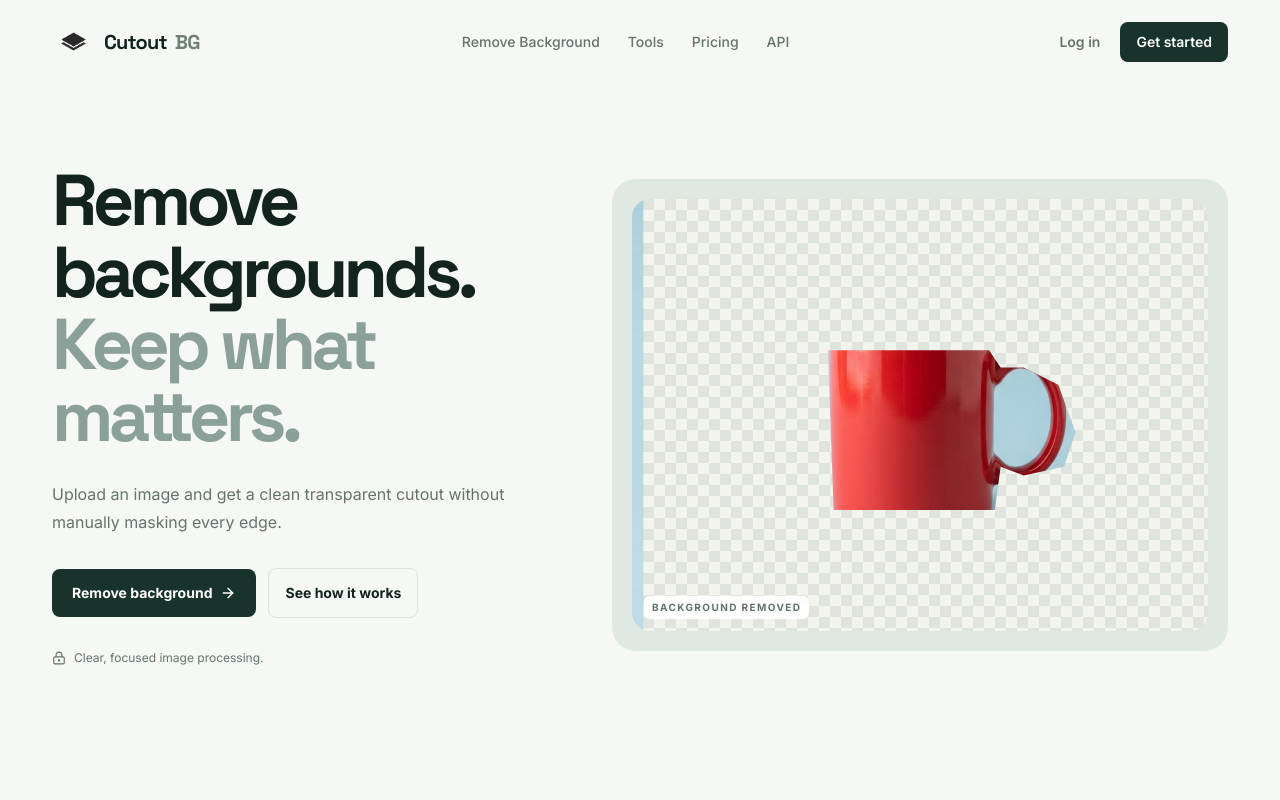
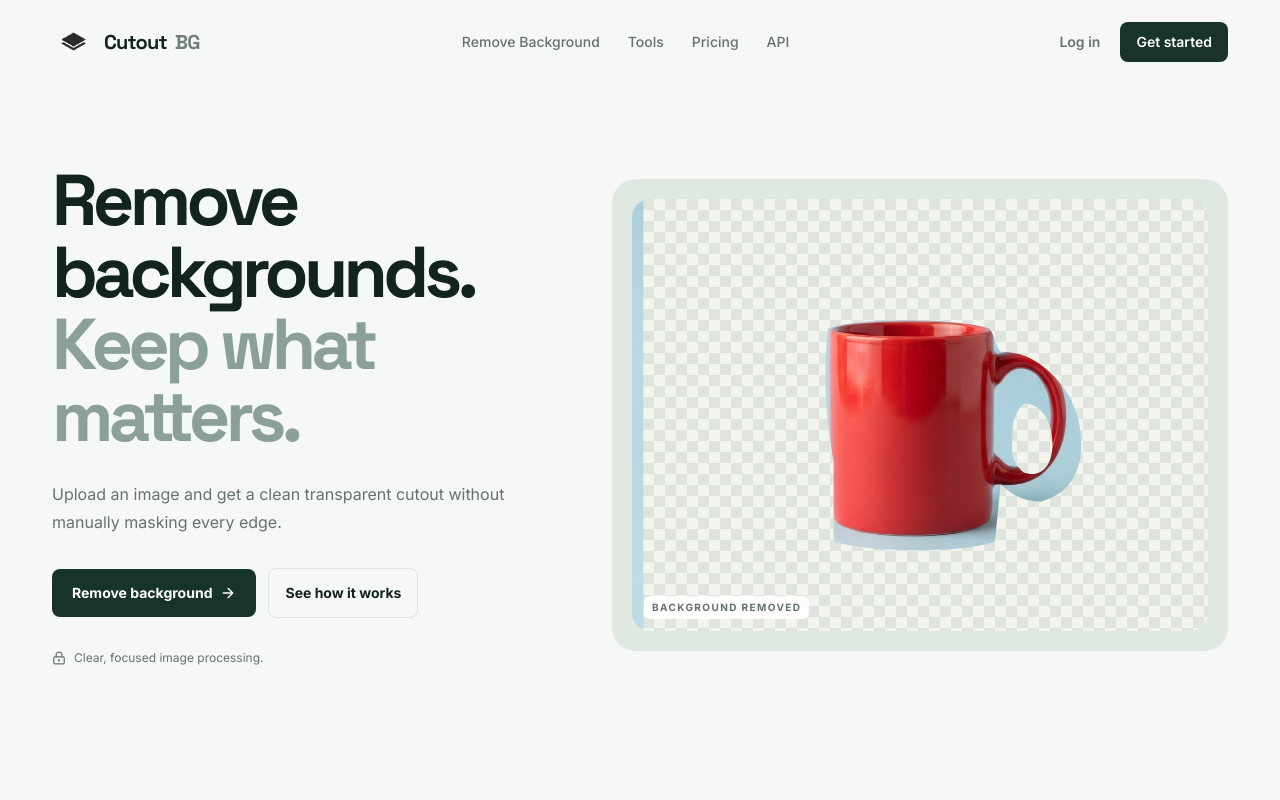
Before and after one commit to Moise-Kobokiba/cutoutbg, a Next.js app: page / in a window 1280 px wide. Shown: the top 800 px of the page. Built offline with nearby package versions, Linux system fonts and the light colour scheme.

Commit message:
phase 2c.2: refine cutout demo mask

```diff
--- a/components/removal-demo.tsx
+++ b/components/removal-demo.tsx
@@ -4,12 +4,33 @@ import { useState } from "react"
 
 export function RemovalDemo() {
   const [paused, setPaused] = useState(false)
-  return <button type="button" aria-label={paused ? "Play background removal demonstration" : "Pause background removal demonstration"} aria-pressed={paused} onClick={() => setPaused((value) => !value)} className={`relative block w-full overflow-hidden rounded-[24px] bg-[#dfe9e2] p-3 text-left sm:p-5 ${paused ? "[&_.removal-background]:[animation-play-state:paused]" : ""}`}>
+
+  return (
+    <button
+      type="button"
+      aria-label={paused ? "Play background removal demonstration" : "Pause background removal demonstration"}
+      aria-pressed={paused}
+      onClick={() => setPaused((value) => !value)}
+      className={`relative block w-full overflow-hidden rounded-[24px] bg-[#dfe9e2] p-3 text-left sm:p-5 ${paused ? "[&_.removal-background]:[animation-play-state:paused]" : ""}`}
+    >
       <span className="sr-only">A background is removed while the subject remains over a transparent checkerboard.</span>
       <span className="checkerboard relative block aspect-square overflow-hidden rounded-[18px] sm:aspect-[4/3]">
         <img src="/demo-subject.png" alt="" className="removal-background absolute inset-0 size-full object-cover" />
-      <img src="/demo-subject.png" alt="" aria-hidden="true" className="absolute inset-0 size-full object-cover [clip-path:polygon(34%_35%,62%_35%,64%_39%,68%_39%,74%_43%,77%_54%,75%_62%,68%_64%,64%_62%,63%_72%,35%_72%)]" />
+        <svg viewBox="0 0 100 100" preserveAspectRatio="xMidYMid slice" className="absolute inset-0 size-full" aria-hidden="true">
+          <defs>
+            <mask id="cutout-subject-mask" maskUnits="userSpaceOnUse" x="0" y="0" width="100" height="100">
+              <rect width="100" height="100" fill="black" />
+              <path
+                fill="white"
+                fillRule="evenodd"
+                d="M34 35 C39 33 56 33 62 35 C63 36 63 38 64 39 C67 39 70 40 73 43 C76 46 78 50 78 55 C78 61 75 64 71 65 C68 65 66 64 64 62 L63 72 C57 74 42 74 35 72 L35 58 C34 53 33 45 34 35 Z M68 48 C71 48 73 51 73 55 C73 59 71 61 68 60 C67 59 66 58 66 56 C66 52 66 50 68 48 Z"
+              />
+            </mask>
+          </defs>
+          <image href="/demo-subject.png" width="100" height="100" preserveAspectRatio="xMidYMid slice" mask="url(#cutout-subject-mask)" />
+        </svg>
         <span className="absolute bottom-3 left-3 rounded-md bg-white/90 px-2 py-1 text-[10px] font-bold uppercase tracking-[.14em] text-[var(--muted)]">Background removed</span>
       </span>
     </button>
+  )
 }
```
Lines whose indentation alone changed are shown as unchanged.
